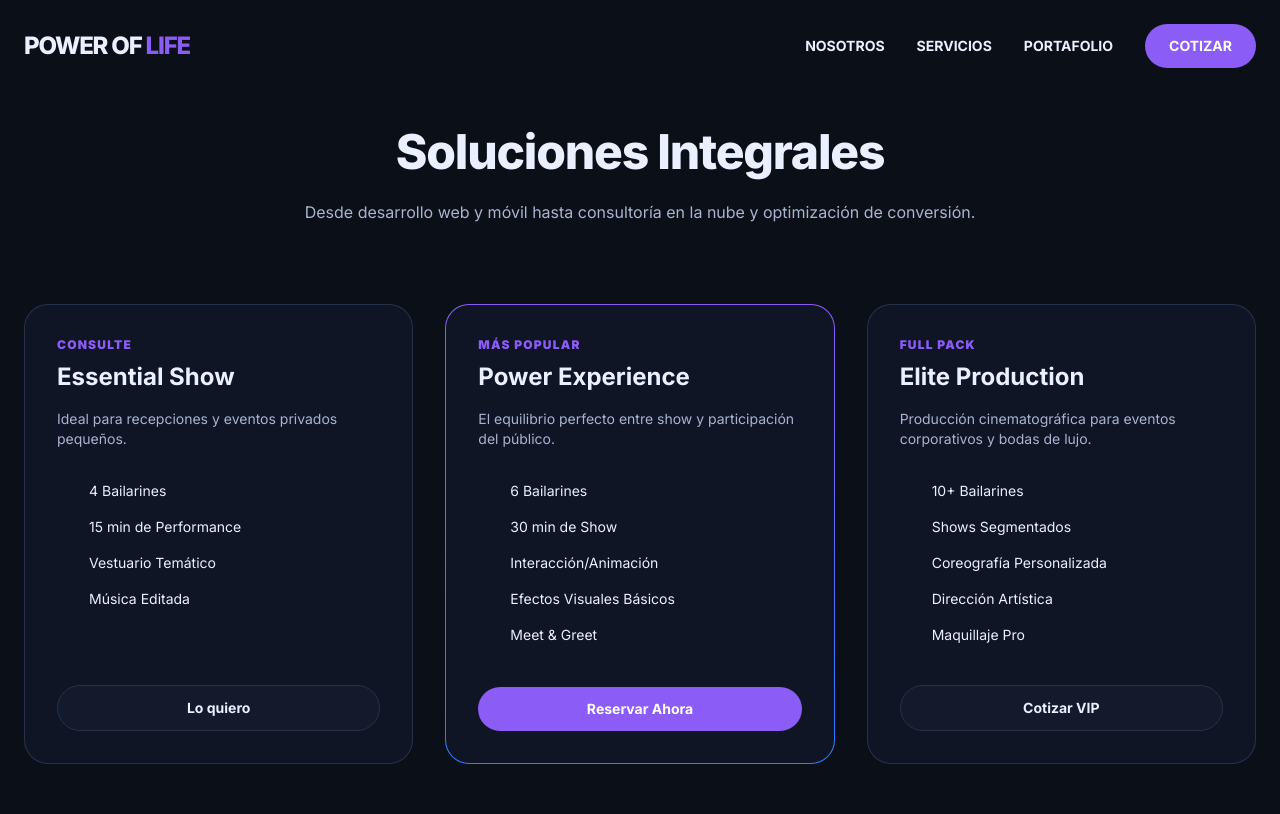
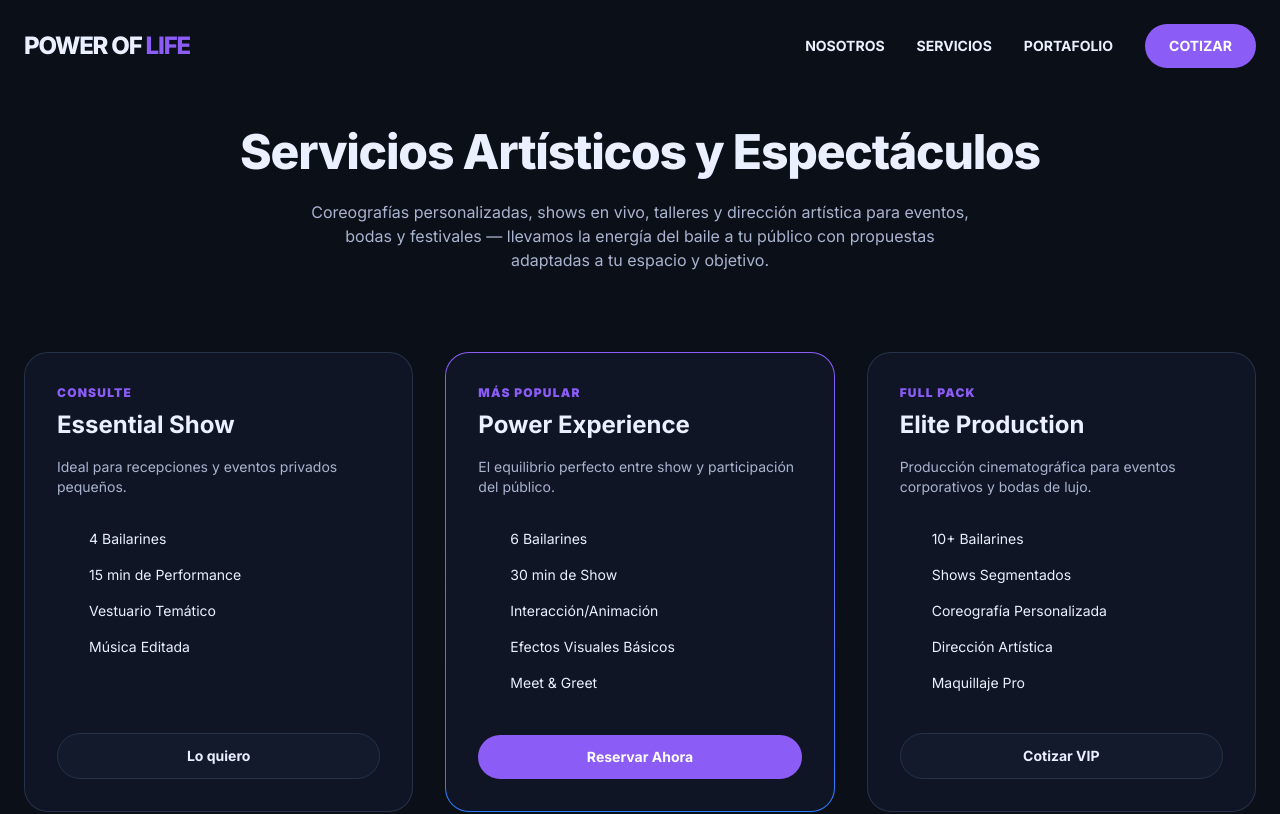
Before and after one commit to thewonderhubteam-demos/the-power-of-life, a Next.js app: page /servicios in a window 1280 px wide. Shown: the top 814 px of the page. Built offline with nearby package versions, Linux system fonts and the light colour scheme.

Commit message:
Update Servicios page copy to match dance group theme

```diff
--- a/src/app/servicios/page.js
+++ b/src/app/servicios/page.js
@@ -33,8 +33,8 @@ export default function Servicios() {
     <main className="pt-32 pb-20 px-6">
       <div className="max-w-7xl mx-auto">
         <div className="text-center mb-20">
-          <h1 className="text-5xl font-extrabold mb-6 tracking-tight">Soluciones Integrales</h1>
-          <p className="text-muted max-w-2xl mx-auto">Desde desarrollo web y móvil hasta consultoría en la nube y optimización de conversión.</p>
+          <h1 className="text-5xl font-extrabold mb-6 tracking-tight">Servicios Artísticos y Espectáculos</h1>
+          <p className="text-muted max-w-2xl mx-auto">Coreografías personalizadas, shows en vivo, talleres y dirección artística para eventos, bodas y festivales — llevamos la energía del baile a tu público con propuestas adaptadas a tu espacio y objetivo.</p>
         </div>
 
         <div className="grid grid-cols-1 lg:grid-cols-3 gap-8 mb-20">
```
